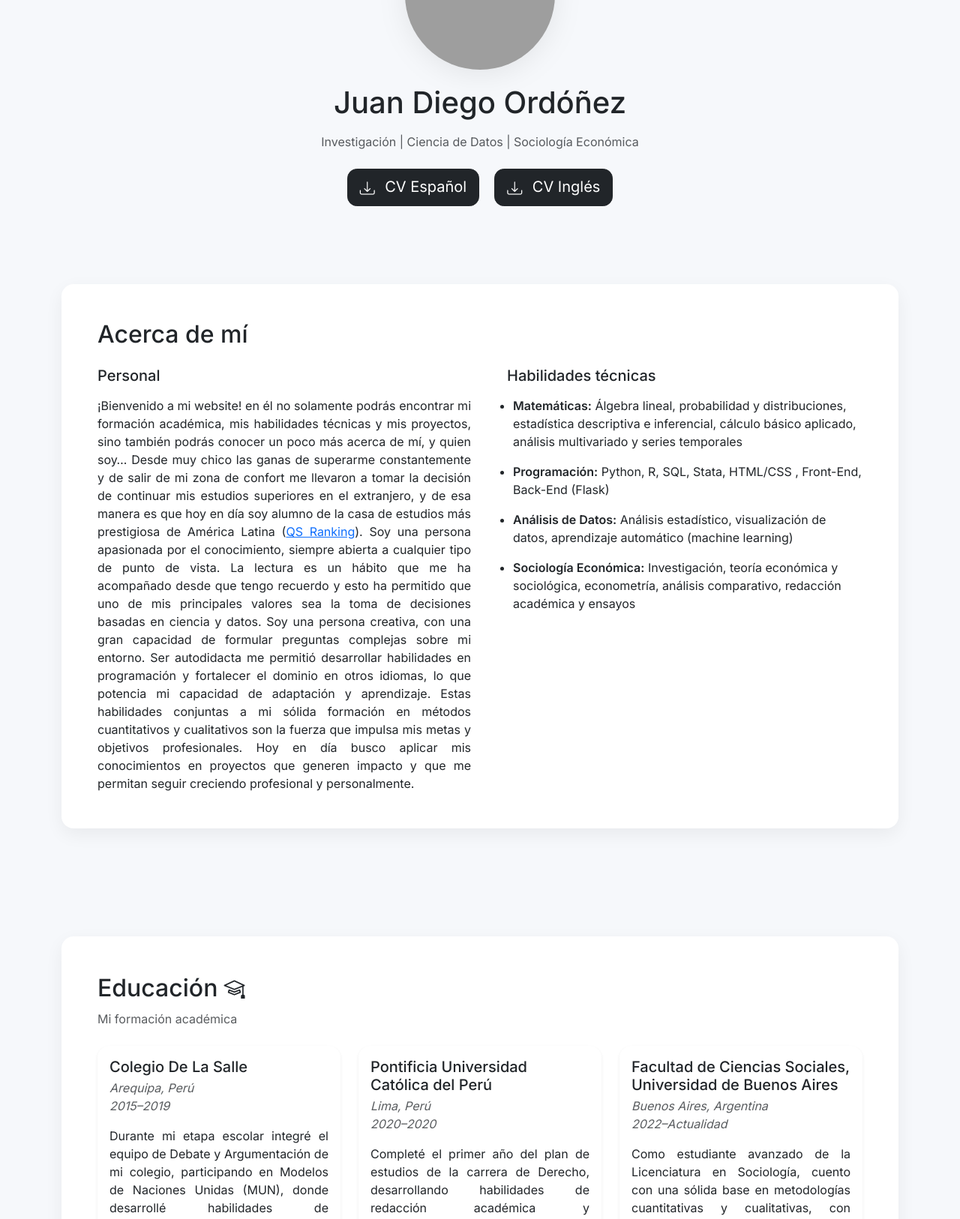
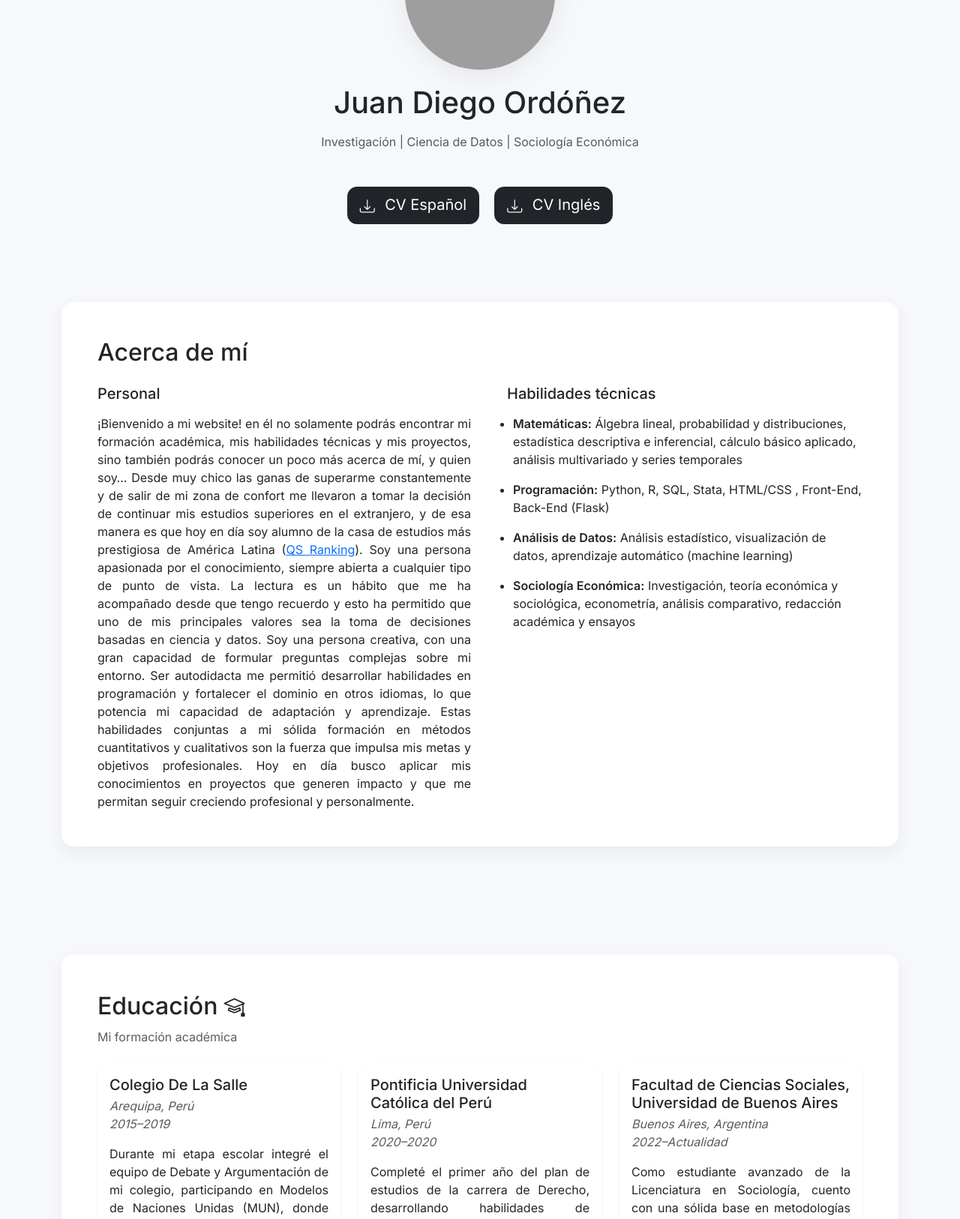
Before and after one commit to ordonezbravojuandiego-hash/Website-CV-, a Flask app: page / in a window 1280 px wide. Shown: the part 275-1901 px from the top of the page at 75% size. Run offline with Flask 3, Linux system fonts and the light colour scheme; grey boxes are pictures that could not be loaded.

Commit message:
Espaciado HERO: nombre, subtítulo y CVs

```diff
--- a/templates/index.html
+++ b/templates/index.html
@@ -15,7 +15,7 @@
 <p class="text-muted subtitle mb-3">
   {{ data['description']['short description'] }}
 </p>
-<div class="d-flex flex-wrap justify-content-center cv-group mt-4">
+<div class="d-flex flex-wrap justify-content-center cv-group mt-5">
 
       <a class="btn btn-dark btn-lg"
          href="{{ url_for('download_cv_lang', lang='es') }}"
```
